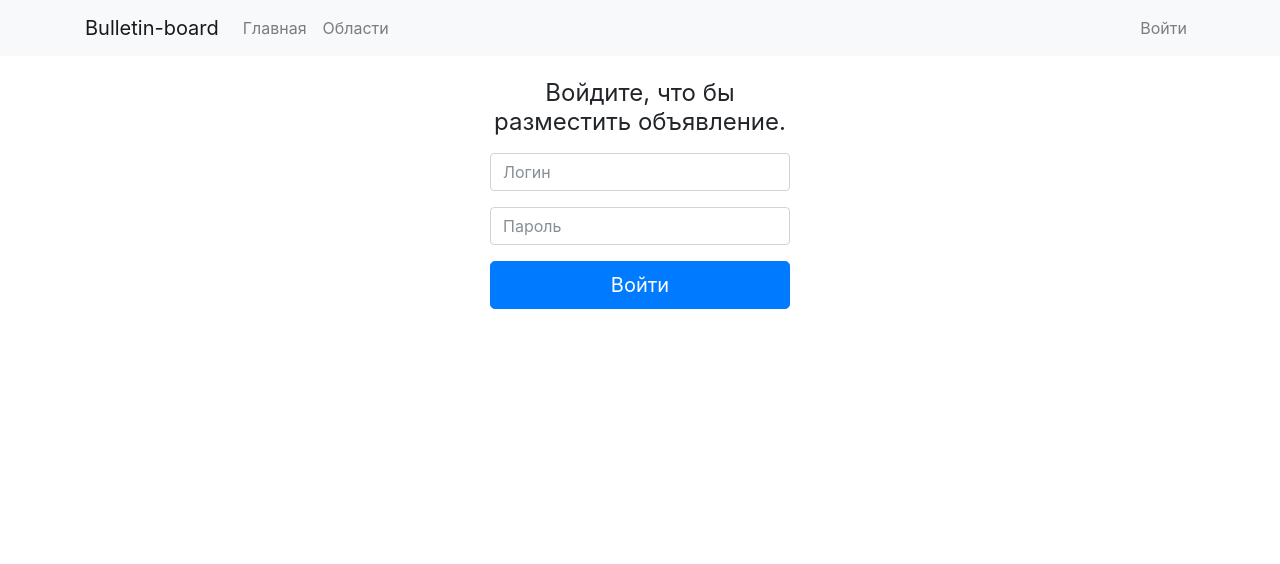
After one commit to Roman-S10/bulletin-board, a Symfony app: template templates/security/login.html.twig in a window 1280 px wide. The commit adds this page. Shown: the top 564 px of the page. Run offline with Twig, Linux system fonts and the light colour scheme; the template is opened without the code that fills it, so the values that code supplies are empty; some libraries are stand-ins or nearby versions.

Commit message:
web profiler, security and form login was added

```diff
--- a/composer.json
+++ b/composer.json
@@ -17,6 +17,7 @@
         "symfony/security-bundle": "^4.0",
         "symfony/twig-bundle": "^4.0",
         "symfony/validator": "^4.0",
+        "symfony/web-profiler-bundle": "^4.0",
         "symfony/yaml": "^4.0"
     },
     "require-dev": {
--- a/config/bundles.php
+++ b/config/bundles.php
@@ -9,4 +9,5 @@ return [
     Doctrine\Bundle\DoctrineBundle\DoctrineBundle::class => ['all' => true],
     Doctrine\Bundle\MigrationsBundle\DoctrineMigrationsBundle::class => ['all' => true],
     Symfony\Bundle\SecurityBundle\SecurityBundle::class => ['all' => true],
+    Symfony\Bundle\WebProfilerBundle\WebProfilerBundle::class => ['dev' => true, 'test' => true],
 ];
--- a/src/Entity/City.php
+++ b/src/Entity/City.php
@@ -31,7 +31,7 @@ class City
     private $area;
 
     /**
-     * @ORM\OneToMany(targetEntity="App\Entity\Announcement", mappedBy="area")
+     * @ORM\OneToMany(targetEntity="App\Entity\Announcement", mappedBy="city")
      */
     private $announcements;
 
--- a/src/Entity/User.php
+++ b/src/Entity/User.php
@@ -378,6 +378,8 @@ class User implements AdvancedUserInterface, \Serializable
     {
         return serialize(array(
             $this->id,
+            $this->username,
+            $this->password,
             $this->isActive
         ));
     }
@@ -386,6 +388,8 @@ class User implements AdvancedUserInterface, \Serializable
     {
         list (
             $this->id,
+            $this->username,
+            $this->password,
             $this->isActive
             ) = unserialize($serialized);
     }
--- a/templates/layout.html.twig
+++ b/templates/layout.html.twig
@@ -19,11 +19,13 @@
                         </li>
                     </ul>
                     <ul class="navbar-nav flex-row ml-md-auto d-none d-md-flex">
+                        {% if is_granted('ROLE_ADMIN') %}
                         <li class="nav-item">
                             <a class="btn btn-primary" href="{{ path('announcement-create') }}" role="button">Добавить объявление</a>
                         </li>
+                        {% endif %}
                         <li class="nav-item">
-                            <a class="nav-link" href="#">Войти</a>
+                            <a class="nav-link" href="{{ path(app.user ? 'logout' : 'login') }}">{{ app.user ? 'Выйти' : 'Войти' }}</a>
                         </li>
                     </ul>
                 </div>
--- /dev/null
+++ b/templates/security/login.html.twig
@@ -0,0 +1,16 @@
+{% extends 'layout.html.twig' %}
+
+{% block content %}
+    <form class="form-login text-center" action="{{ path('login') }}" method="post">
+        <h4 class="mb-3 font-weight-normal">Войдите, что бы разместить объявление.</h4>
+        <div class="form-group">
+            <label for="username" class="sr-only">Логин</label>
+            <input type="text" class="form-control" id="username" name="_username" value="{{ last_username }}" placeholder="Логин">
+        </div>
+        <div class="form-group">
+            <label for="password" class="sr-only">Пароль</label>
+            <input type="password" class="form-control" id="password" name="_password" placeholder="Пароль" >
+        </div>
+        <button class="btn btn-lg btn-primary btn-block" type="submit">Войти</button>
+    </form>
+{% endblock %}
```
Also changed, not shown: assets/css/main.css (+10 -0 lines), config/routes/dev/web_profiler.yaml (added, +7 -0 lines), src/Controller/SecurityController.php (added, +37 -0 lines), public/build/bundle.js, 6 other files.
